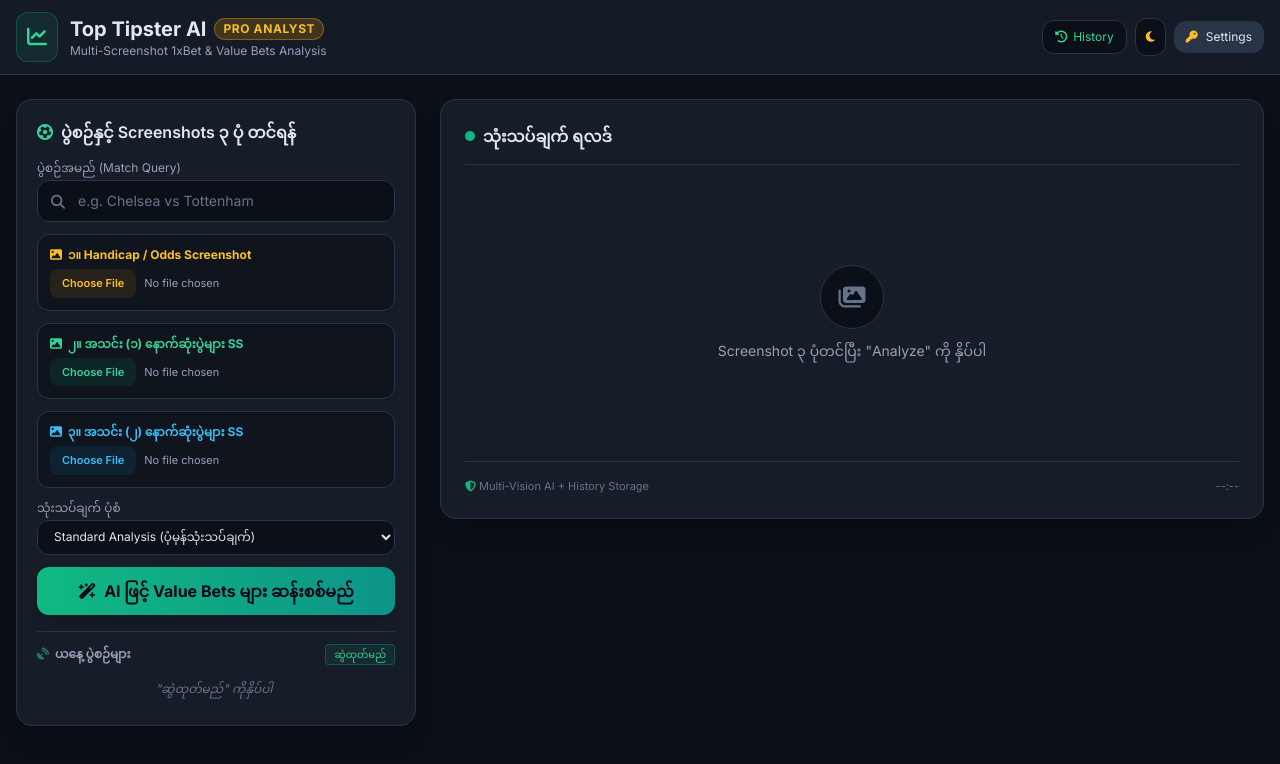
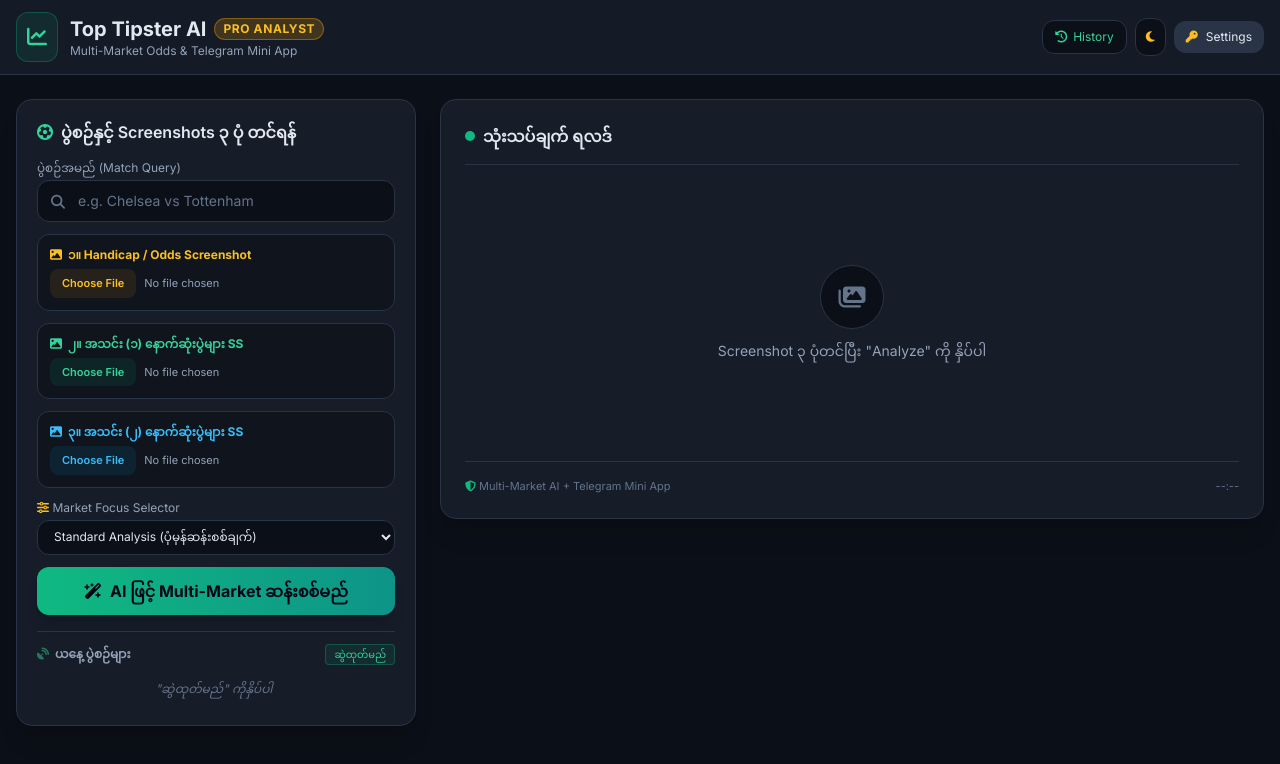
Before and after one commit to Milimeter101/Tipster-App, a plain HTML site: page index.html in a window 1280 px wide. Drawn offline with nearby package versions, Linux system fonts and the light colour scheme; a web font is replaced by a local one.

Commit message:
Update index.html for Multi-Market features

```diff
--- a/index.html
+++ b/index.html
@@ -4,6 +4,8 @@
     <meta charset="UTF-8">
     <meta name="viewport" content="width=device-width, initial-scale=1.0">
     <title>Top Tipster AI - Pro Football Betting Analyst</title>
+    <!-- Telegram Mini App Script -->
+    <script src="https://telegram.org/js/telegram-web-app.js"></script>
     <!-- Tailwind CSS CDN -->
     <script src="https://cdn.tailwindcss.com"></script>
     <!-- FontAwesome Icons -->
@@ -60,7 +62,7 @@
                     <h1 class="font-bold text-lg md:text-xl flex items-center gap-2">
                         Top Tipster AI <span class="bg-amber-500/20 text-amber-400 border border-amber-500/40 text-xs px-2 py-0.5 rounded-full uppercase tracking-wider">Pro Analyst</span>
                     </h1>
-                    <p class="text-xs text-slate-400">Multi-Screenshot 1xBet & Value Bets Analysis</p>
+                    <p class="text-xs text-slate-400">Multi-Market Odds & Telegram Mini App</p>
                 </div>
             </div>
 
@@ -141,19 +143,22 @@
                             </div>
                         </div>
 
+                        <!-- Multi-Market Focus Selector -->
                         <div>
-                            <label class="block text-xs font-medium text-slate-400 mb-1">သုံးသပ်ချက် ပုံစံ</label>
+                            <label class="block text-xs font-medium text-slate-400 mb-1"><i class="fa-solid fa-sliders text-amber-400"></i> Market Focus Selector</label>
                             <select id="analysisDepth" class="w-full bg-brand-dark border border-brand-border rounded-xl px-3 py-2 text-xs focus:outline-none focus:border-emerald-500">
-                                <option value="standard">Standard Analysis (ပုံမှန်သုံးသပ်ချက်)</option>
+                                <option value="standard">Standard Analysis (ပုံမှန်ဆန်းစစ်ချက်)</option>
+                                <option value="trap">Handicap Line Trap Focus (ကြေးမာယာ ထောင်ခောက်)</option>
+                                <option value="overunder">Over / Under Goals Focus (ဂိုးပေါင်း အနည်း/အများ Focus)</option>
+                                <option value="btts">BTTS Focus (နှစ်ဖက်စလုံး ဂိုးသွင်းနိုင်ချေ Focus)</option>
                                 <option value="parlay">Parlay / မောင်း Focus (မောင်းတွဲရန် အန္တရာယ်ကင်း)</option>
-                                <option value="trap">Handicap Line Trap Focus (ကြေးမာယာ ထောင်ခောက်)</option>
                             </select>
                         </div>
 
                         <button type="submit" id="analyzeBtn"
                             class="w-full bg-gradient-to-r from-emerald-500 to-teal-600 hover:from-emerald-400 font-bold py-3 px-4 rounded-xl shadow-lg neon-glow-green flex items-center justify-center gap-2 transition text-slate-950">
                             <i class="fa-solid fa-wand-magic-sparkles"></i>
-                            <span>AI ဖြင့် Value Bets များ ဆန်းစစ်မည်</span>
+                            <span>AI ဖြင့် Multi-Market ဆန်းစစ်မည်</span>
                         </button>
                     </form>
 
@@ -198,7 +203,7 @@
                             <div class="absolute inset-0 rounded-full border-4 border-emerald-500 border-t-transparent animate-spin"></div>
                             <i class="fa-solid fa-futbol text-emerald-400 absolute inset-0 flex items-center justify-center text-lg animate-pulse"></i>
                         </div>
-                        <p id="loadingMessage" class="text-sm font-semibold">ပုံ ၃ ပုံနှင့် Value Bets များကို Gemini AI ဖြင့် နှိုင်းယှဉ်ဆန်းစစ်နေသည်...</p>
+                        <p id="loadingMessage" class="text-sm font-semibold">ပုံ ၃ ပုံနှင့် Multi-Market Data များကို Gemini AI ဖြင့် ဆန်းစစ်နေသည်...</p>
                     </div>
 
                     <!-- EMPTY STATE -->
@@ -213,7 +218,7 @@
                     <div id="markdownOutput" class="markdown-body hidden py-4 text-sm leading-relaxed overflow-x-auto"></div>
 
                     <div class="pt-4 border-t border-brand-border flex items-center justify-between text-[11px] text-slate-500">
-                        <span><i class="fa-solid fa-shield-halved text-emerald-500"></i> Multi-Vision AI + History Storage</span>
+                        <span><i class="fa-solid fa-shield-halved text-emerald-500"></i> Multi-Market AI + Telegram Mini App</span>
                         <span id="timestampText">--:--</span>
                     </div>
                 </div>
@@ -262,6 +267,12 @@
     </div>
 
     <script>
+        // Initialize Telegram Mini App
+        if (window.Telegram && window.Telegram.WebApp) {
+            window.Telegram.WebApp.ready();
+            window.Telegram.WebApp.expand();
+        }
+
         const matchInput = document.getElementById('matchInput');
         const analyzeForm = document.getElementById('analyzeForm');
         const analysisDepth = document.getElementById('analysisDepth');
@@ -342,7 +353,7 @@
         function saveToHistory(match, analysis) {
             let history = JSON.parse(localStorage.getItem('top_tipster_history') || '[]');
             history.unshift({ match, analysis, time: new Date().toLocaleString() });
-            if(history.length > 20) history.pop(); // Keep last 20
+            if(history.length > 20) history.pop();
             localStorage.setItem('top_tipster_history', JSON.stringify(history));
         }
 
@@ -448,7 +459,6 @@
                 markdownOutput.innerHTML = marked.parse(data.analysis);
                 timestampText.innerText = new Date().toLocaleTimeString();
 
-                // Save to History
                 saveToHistory(matchQuery, data.analysis);
 
             } catch (err) {
```
